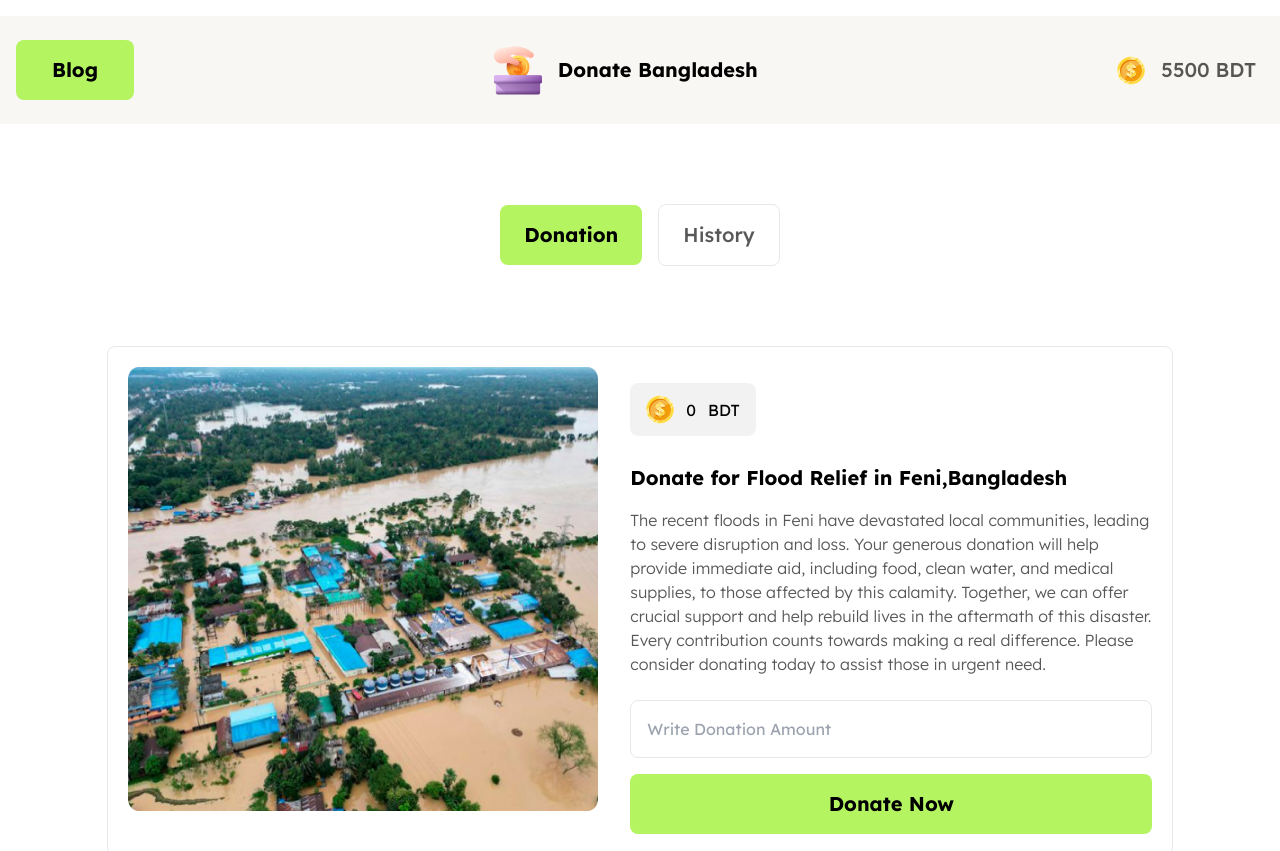
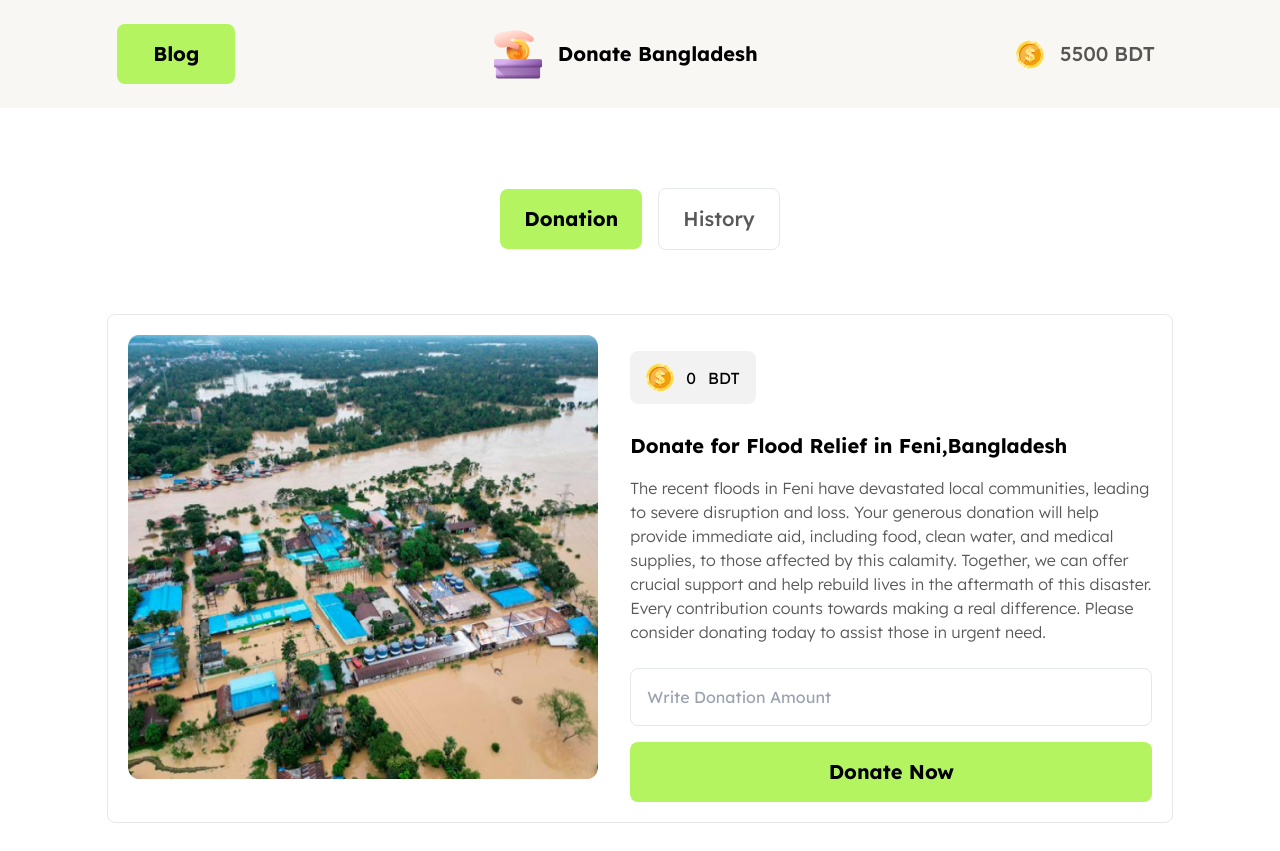
Before and after one commit to AvikSharafat248/Assignment-5, a website: page index.html in a window 1280 px wide. Shown: the top 851 px of the page. Drawn offline with nearby package versions, Linux system fonts and the light colour scheme.

Commit message:
another commit

```diff
--- a/index.html
+++ b/index.html
@@ -9,8 +9,8 @@
 </head>
 <body class="">
 
-   <header class="sticky backdrop-blur top-0 py-4 overflow-hidden">
-    <div class="flex gap-14 lg:justify-between pl-4  bg-[#F9F7F3] p-6 h-97 max-w-7xl mx-auto">
+   <header class="sticky backdrop-blur top-0  overflow-hidden">
+    <div class="flex gap-14 lg:justify-around pl-4  bg-[#F9F7F3] p-6 h-97">
 
         <div>
             <button class="bg-[#B4F461] pl-9 pr-9 p-4 rounded-lg text-xl font-bold">Blog</button>
```
